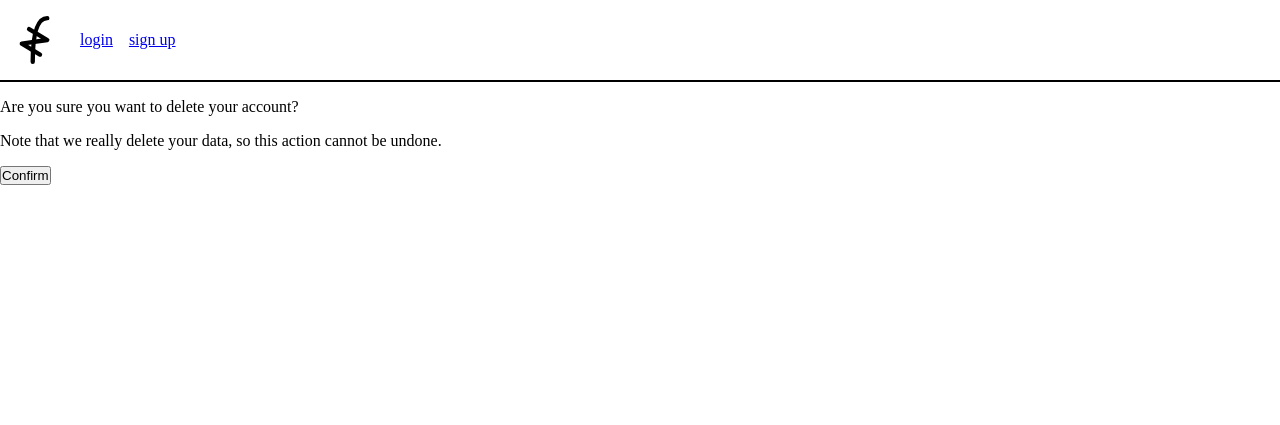
After one commit to kerkeslager/friendzone, a Django app: page /auth/delete in a window 1280 px wide. The commit adds this page. Shown: the top 425 px of the page. Run offline with Django 5.2, Linux system fonts and the light colour scheme.

Commit message:
Support deleting users

```diff
--- a/core/templates/core/settings.html
+++ b/core/templates/core/settings.html
@@ -4,4 +4,5 @@
 
 {% block main %}
   <a href='{% url "password_change" %}'>Change password</a>
+  <a href='{% url "delete" %}'>Delete account</a>
 {% endblock %}
--- /dev/null
+++ b/core/templates/core/user_confirm_delete.html
@@ -0,0 +1,13 @@
+{% extends 'core/base.html' %}
+
+{% block title %}confirm delete user{% endblock %}
+
+{% block main %}
+  <form method="post">
+    {% csrf_token %}
+    <p>Are you sure you want to delete your account?</p>
+    <p>Note that we really delete your data, so this action cannot be undone.</p>
+    {{ form }}
+    <input type="submit" value="Confirm">
+  </form>
+{% endblock %}
--- a/core/views.py
+++ b/core/views.py
@@ -1,8 +1,24 @@
 from django.contrib.auth import authenticate, get_user_model, login
 from django.contrib.auth.forms import UserCreationForm
 from django.urls import reverse_lazy
-from django.views.generic import CreateView
+from django.views.generic import CreateView, DeleteView
 from django.views.generic.base import TemplateView
+
+from . import models
+
+class DeleteUserView(DeleteView):
+    model = models.User
+    success_url = reverse_lazy('delete_done')
+
+    def get_object(self):
+        return self.request.user
+
+delete = DeleteUserView.as_view()
+
+class DeleteDoneView(TemplateView):
+    template_name = 'core/delete_done.html'
+
+delete_done = DeleteDoneView.as_view()
 
 class IndexView(TemplateView):
     template_name = 'core/index.html'
--- a/fz/urls.py
+++ b/fz/urls.py
@@ -21,6 +21,8 @@ from django.urls import include, path
 from core import views as core_views
 
 auth_urlpatterns = [
+    path('delete', core_views.delete, name='delete'),
+    path('delete-done', core_views.delete_done, name='delete_done'),
     path('login', auth_views.LoginView.as_view(), name='login'),
     path('logout', auth_views.LogoutView.as_view(), name='logout'),
     path('password-change', auth_views.PasswordChangeView.as_view(), name='password_change'),
```
Also changed, not shown: core/templates/core/delete_done.html (added, +10 -0 lines).
